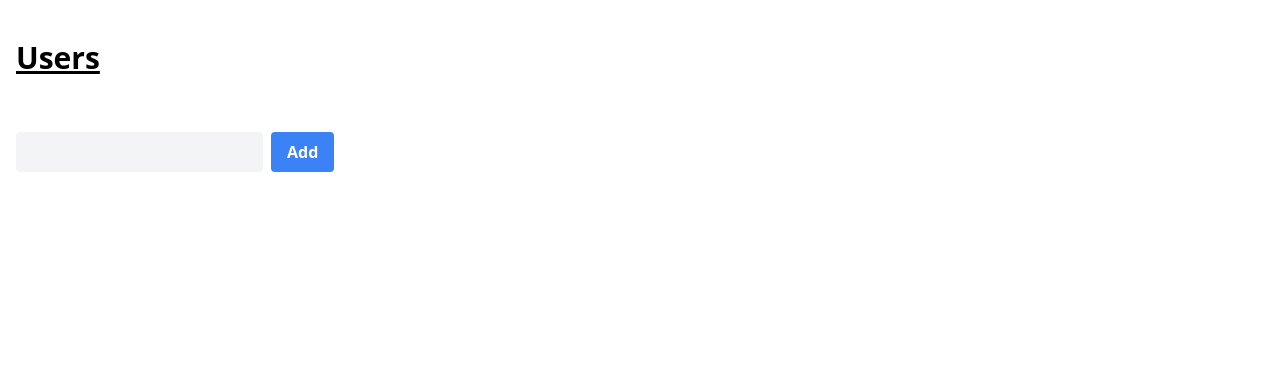
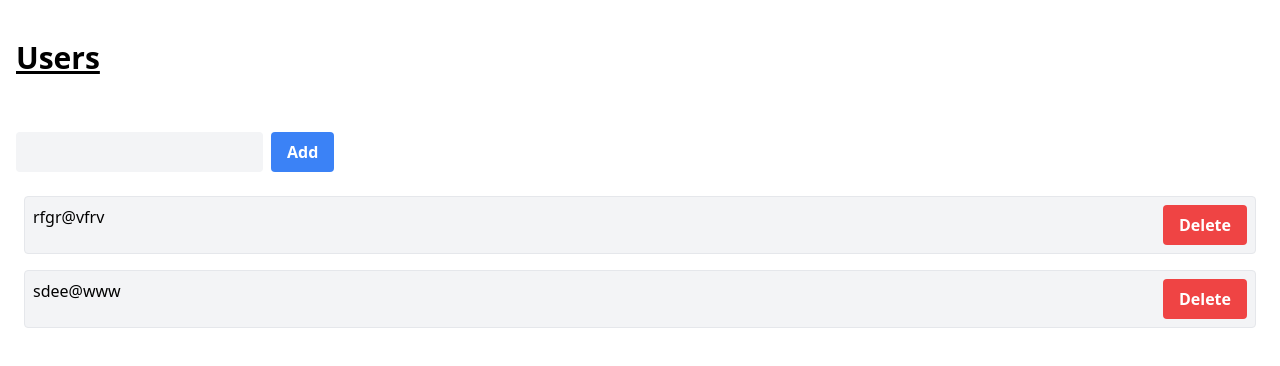
Before and after one commit to Alex666000/react-19, a React (Vite) app: page / in a window 1280 px wide. Shown: the top 366 px of the page. Built offline with nearby package versions, Linux system fonts and the light colour scheme; data requests are answered from the project's data file.

Commit message:
оптимистичное обновление: useOptimistic

```diff
--- a/db.json
+++ b/db.json
@@ -204,5 +204,14 @@
       "title": "fas"
     }
   ],
-  "users": []
+  "users": [
+    {
+      "id": "ec88fcc0-a1bd-4d0f-94ed-0b9844ea62b7",
+      "email": "rfgr@vfrv"
+    },
+    {
+      "id": "80a7f7ba-648c-43fd-832d-972b95e2bd8a",
+      "email": "sdee@www"
+    }
+  ]
 }
--- a/src/pages/users/actions.ts
+++ b/src/pages/users/actions.ts
@@ -1,4 +1,5 @@
-import {createUser, deleteUser} from "../../shared/api.ts";
+import {createUser, deleteUser, User} from "../../shared/api.ts";
+import {use} from "react";
 
 // "инишлстейт"
 type CreateActionState = {
@@ -6,13 +7,18 @@ type CreateActionState = {
   email: string
 }
 
+export type CreateUserAction = (
+  state: CreateActionState,
+  formData: FormData
+) => Promise<CreateActionState>;
+
 // "Чтобы убрать всю логику из компонента и сделать неуправляемую форму"
 // ====================================================================
 // "Экшен" - "асинк" фнкция которая делает переходы, функция для транзишенов. Можно сделать как "АС" а можно нет
 // принимает старый "стеит" и возвращ.новый "actionState" - "функция перехода из предыдущего состояния в новое"
 // вторым аргументом принимает параметры с которыми будем его вызывать (у нас "formData")
-export const createUserAction = ({refetchUsers}: { refetchUsers: () => void }) =>
-  async (prevState: CreateActionState, formData: FormData): Promise<CreateActionState> => {
+export const createUserAction = ({refetchUsers, optimisticCreate}: { refetchUsers: () => void, optimisticCreate: (user: User) => void }): CreateUserAction =>
+  async (prevState: CreateActionState, formData: FormData) => {
     const email = formData.get("email") as string; // получили из инпута
 
     // валидация формы
@@ -24,10 +30,12 @@ export const createUserAction = ({refetchUsers}: { refetchUsers: () => void }) =
     }
 
     try {
-      await createUser({
+      const user = {
         id: crypto.randomUUID(), // генерим id
         email
-      });
+      };
+      optimisticCreate(user); // перед созданием юзера
+      await createUser((user));
       // кнопка "раздизеиблится" уберется дефолтное значение только тогда когда в список в "лишку" добавился новый элемент
       // а добавился он тогда когда произошел post запрос потом get за юзерами - без РТК квери - не надо "тэги"
       // startTransition - тк асинхронная и долгая операция оборачиваем всегда в "транзишн" === перезапрос, обновление данных
@@ -50,19 +58,27 @@ export const createUserAction = ({refetchUsers}: { refetchUsers: () => void }) =
   };
 // -----------------------------------------------
 // "инишлстейт"
-type DeleteActionState = {
+type DeleteUserActionState = {
   error?: string
 }
+export type DeleteUserAction = (
+  state: DeleteUserActionState,
+  formData: FormData
+) => Promise<DeleteUserActionState>;
 
-export const deleteUserAction = ({refetchUsers, id}: { refetchUsers: () => void, id: string }) => async (): Promise<DeleteActionState> => {
+export const deleteUserAction = ({refetchUsers, optimisticDelete}: { refetchUsers: () => void, optimisticDelete: (id: string) => void }): DeleteUserAction =>
+  async (state: DeleteUserActionState, formData: FormData) => {
+    const id = formData.get("id") as string;
+
     try {
+      optimisticDelete(id)
       await deleteUser(id);
       refetchUsers();
 
       return {};
     } catch { // в новом JS (error) - не обязателен
       return {
-      error: 'Error on Deleting'
+        error: "Error on Deleting"
       };
     }
 
--- a/src/pages/users/page.tsx
+++ b/src/pages/users/page.tsx
@@ -1,24 +1,29 @@
-import {startTransition, Suspense, use, useActionState, useState, useTransition} from "react";
-import {createUser, deleteUser, fetchUsers, User} from "../../shared/api.ts";
+import {Suspense, use, useActionState, useOptimistic, useRef} from "react";
+import {User} from "../../shared/api.ts";
 import {ErrorBoundary} from "react-error-boundary";
-import {createUserAction, deleteUserAction} from "./actions.ts";
+import {CreateUserAction, DeleteUserAction} from "./actions.ts";
 import {useUsers} from "./use-users.ts";
 
 export const UsersPage = () => {
-  const [usersPromise, refetchUsers] = useUsers();
+  const {useUsersList, createUserAction, deleteUserAction, usersPromise,} = useUsers();
 
   return (
     <main className="container mx-auto p-4 pt-10 flex flex-col gap-4">
       <h1 className="text-3xl font-bold underline mb-10">Users</h1>
       {/* Форма создания юзера */}
-      <CreateUserForm refetchUsers={refetchUsers}/>
+      <CreateUserForm
+        createUserAction={createUserAction}
+      />
+      {/* Ошибка: нет сети или сервера*/}
       <ErrorBoundary fallbackRender={(error) => (
         <div className="text-red-500">
           Something went wrong:{JSON.stringify(error)}
         </div>
       ) as any}>
         <Suspense fallback={<div>Loading...</div>}>
-          <UsersList usersPromise={usersPromise} refetchUsers={refetchUsers}/>
+          <UsersList
+            useUsersList={useUsersList}
+            deleteUserAction={deleteUserAction}/>
         </Suspense>
       </ErrorBoundary>
     </main>
@@ -26,37 +31,45 @@ export const UsersPage = () => {
 };
 
 // "Обновление данных как на реакт 19" - 26 мин (https://www.youtube.com/watch?v=eAlYtiKQsV8) - принимаем функцию для рефетча
-const CreateUserForm = ({refetchUsers}: { refetchUsers: () => void }) => {
+const CreateUserForm = ({createUserAction}: { createUserAction: CreateUserAction }) => {
   // полная интеграция с неуправляемыми формами useActionState
-  const [state, dispatch, isPending] = useActionState(createUserAction({refetchUsers}), {email: ""}); // дефолтное значение инпута: email: ''
+  const [state, dispatch,] = useActionState(createUserAction, {email: ""}); // дефолтное значение инпута: email: ''
 
-  // лоадер на кнопке показывать при загрузке + "показывать старых юзеров до тех пор пока не создались новые" - такую проблему решают
-  // "транзишены"
+  const [optimisticState, setOptimisticState] = useOptimistic(state);
+
+  const form = useRef<HTMLFormElement>(null);
 
   return (
-    <form className="flex gap-2" action={dispatch}>
+    <form
+      className="flex gap-2"
+      ref={form}
+      action={(formData: FormData) => {
+        form.current?.reset()
+        setOptimisticState({email: ""});
+        dispatch(formData);
+      }}>
       <input
         // чтобы работала "неуправляемая форма" надо "name" указать обязательно
         name="email"
-        defaultValue={state.email} // для неуправляемой формы
+        defaultValue={optimisticState.email} // для неуправляемой формы
         className="borser p-2 rounded bg-gray-100"
         type="email"
         // когда идет запрос "дизеиблим" "инпут"
-        disabled={isPending}
       />
       <button
-        disabled={isPending}
         className="bg-blue-500 hover:bg-blue-700 text-white font-bold py-2 px-4 rounded disabled:bg-gray-500">
         Add
       </button>
-      {state.error && <div className="text-red-500">{state.error}</div>}
+      {optimisticState.error && <div className="text-red-500">{optimisticState.error}</div>}
     </form>
   );
 };
 
-export const UsersList = ({usersPromise, refetchUsers}: { usersPromise: Promise<User[]>, refetchUsers: () => void }) => {
+export const UsersList = ({deleteUserAction, useUsersList}: {
+  deleteUserAction: DeleteUserAction, useUsersList: () => User[]
+}) => {
   // "use" - прямо в рендере превратить наш Promise<User[]> в "юзеров",
-  const users = use(usersPromise);
+  const users = useUsersList();
 
   return (
     <ul className="flex flex-col">
@@ -65,7 +78,7 @@ export const UsersList = ({usersPromise, refetchUsers}: { usersPromise: Promise<
           <UserCard
             key={user.id}
             user={user}
-            refetchUsers={refetchUsers}
+            deleteUserAction={deleteUserAction}
           />
         );
       }) : null}
@@ -73,27 +86,28 @@ export const UsersList = ({usersPromise, refetchUsers}: { usersPromise: Promise<
   );
 };
 
-export const UserCard = ({user, refetchUsers}: { user: User, refetchUsers: () => void }) => {
-  // Чтобы useActionState работал с кнопкои удаления надо обернуть кнопку в форму
-  const [state, handleDelete, isPending] = useActionState(deleteUserAction({id: user.id, refetchUsers}), {}); // дефолтное значение инпута: email: ''
+export function UserCard({user, deleteUserAction,}: { user: User; deleteUserAction: DeleteUserAction }) {
+  const [state, handleDelete] = useActionState(deleteUserAction, {});
 
   return (
-    <li className="border p-2 m-2 rounded bg-gray-100 flex gap-2">
+    <div className="border p-2 m-2 rounded bg-gray-100 flex gap-2">
       {user.email}
-      <form action={handleDelete} className="ml-auto">
+
+      <form className="ml-auto">
+        <input type="hidden" name="id" value={user.id}/> {/* "hidden" - чтобы id передать в deleteUserAction */}
         <button
-          disabled={isPending}
-          // по умолчанию стоит "сабмит" - чтобы не засабмитилась ставим button
+          className="bg-red-500 hover:bg-red-700 text-white font-bold py-2 px-4 rounded ml-auto disabled:bg-gray-400"
           // type="button" // убрали тип тк отправляем форму
-          className="bg-red-500 hover:bg-red-700 text-white font-bold py-2 px-4 rounded ml-auto disabled:bg-gray-400"
+          formAction={handleDelete}
         >
           Delete
           {state.error && <div className="text-red-500">{state.error}</div>}
         </button>
       </form>
-    </li>
+    </div>
   );
-};
+}
+
 /*
 https://www.youtube.com/watch?v=eAlYtiKQsV8
 - use - Без "юзэфектов" все красиво в одну строчку + "Лоадинг", "use" то место которое использкем через "use"
@@ -114,7 +128,9 @@ https://www.youtube.com/watch?v=eAlYtiKQsV8
 этого ответа.Этот подход считается более надёжным, так как данные в UI всегда отражают текущее состояние
 на сервере. Однако он может делать взаимодействие с приложением менее отзывчивым, так как пользователь видит
 изменения только после завершения запроса.
-- "Оптимистический апдейт" - когда имитируем что с интерфеисом все замечательно
+- "Оптимистический апдейт" - когда имитируем что с интерфеисом все замечательно - нажали на удалить и удалилось раньше чем запрос на сервер прошел + нет
+ лоадеров, а если ошибка то все вернется назад. С "лайками" и "удалениями, добавление юзера" часто делают оптимистики. Проверяем 1.12.00 делаем низкую
+  скорость интернета
 - ErrorBoundary (когда нет сети и сервак отвалился) - вокруг компонента обернем "UserLists" - когда нет сети
 вместо него текст покажем
 - у неуправляемых форм доступность лучше - "полная интеграция с неуправляемыми формами useActionState"
--- a/src/pages/users/use-users.ts
+++ b/src/pages/users/use-users.ts
@@ -1,5 +1,6 @@
-import {useState, startTransition} from "react";
-import {fetchUsers} from "../../shared/api";
+import {useState, startTransition, useOptimistic, use} from "react";
+import {fetchUsers, User} from "../../shared/api";
+import {createUserAction, deleteUserAction} from "./actions.ts";
 
 // !! так теперь "если нет параметров" - "запрос на сервер" можно делать вмето "эффекта" + use():
 const defaultUsersPromise = fetchUsers();
@@ -12,5 +13,20 @@ export const useUsers = () => {
   // "ревалидация данных === после например "post" запроса - делаем "get" запрос" и обновляем "UX"
   const refetchUsers = () => startTransition(() => setUsersPromise(fetchUsers())); /* startTransition(() - можно использ.и без хука - он возьмется из Реакта сам... */
 
-  return [usersPromise, refetchUsers] as const;
+  const [createdUsers, optimisticCreate] = useOptimistic([] as User[], (createdUsers, user: User) => [...createdUsers, user]);
+  const [deletedUsersIds, optimisticDelete] = useOptimistic([] as string[], (deletedUsers, id: string) => deletedUsers.concat(id));
+
+  const useUsersList = () => {
+    const users = use(usersPromise);
+
+    return users
+      .concat(createdUsers)
+      .filter((user) => !deletedUsersIds.includes(user.id));
+  };
+
+  return {
+    createUserAction: createUserAction({refetchUsers, optimisticCreate}),
+    deleteUserAction: deleteUserAction({refetchUsers, optimisticDelete}),
+    useUsersList
+  } as const;
 };
```
Lines whose indentation alone changed are shown as unchanged.
